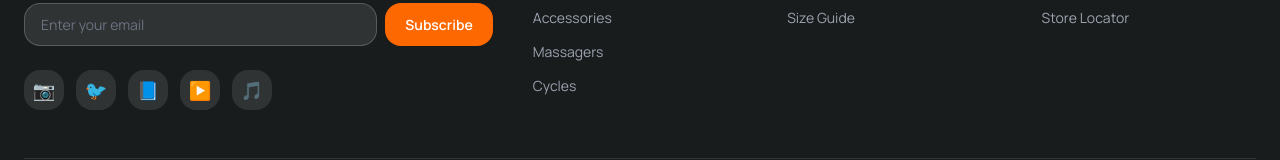
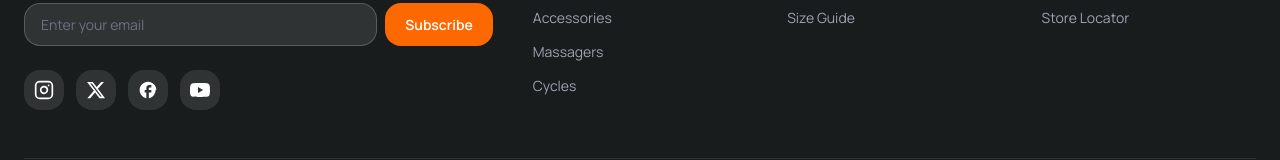
Before and after one commit to Syedathar23/devops, a React (Vite) app in the folder front/: page /shop in a window 1280 px wide. Shown: the part 1154-1314 px from the top of the page. Built offline with nearby package versions, Linux system fonts and the light colour scheme; no server answers.

Commit message:
updated product fetch without sign in

```diff
--- a/front/package.json
+++ b/front/package.json
@@ -13,6 +13,7 @@
     "lucide-react": "^0.460.0",
     "react": "^18.2.0",
     "react-dom": "^18.2.0",
+    "react-icons": "^5.6.0",
     "react-router-dom": "^6.17.0",
     "zustand": "^4.5.0"
   },
--- a/front/src/components/Footer.jsx
+++ b/front/src/components/Footer.jsx
@@ -18,11 +18,41 @@ const footerSections = [
 ];
 
 const socialLinks = [
-  { name: "Instagram", icon: "📷" },
-  { name: "Twitter", icon: "🐦" },
-  { name: "Facebook", icon: "📘" },
-  { name: "YouTube", icon: "▶️" },
-  { name: "TikTok", icon: "🎵" },
+  {
+    name: "Instagram",
+    icon: (props) => (
+      <svg className="w-5 h-5" fill="none" stroke="currentColor" strokeWidth="2" strokeLinecap="round" strokeLinejoin="round" viewBox="0 0 24 24" {...props}>
+        <rect width="20" height="20" x="2" y="2" rx="5" ry="5" />
+        <path d="M16 11.37A4 4 0 1 1 12.63 8 4 4 0 0 1 16 11.37z" />
+        <line x1="17.5" x2="17.51" y1="6.5" y2="6.5" />
+      </svg>
+    )
+  },
+  {
+    name: "Twitter",
+    icon: (props) => (
+      <svg className="w-5 h-5" fill="currentColor" viewBox="0 0 24 24" {...props}>
+        <path d="M18.244 2.25h3.308l-7.227 8.26 8.502 11.24H16.17l-5.214-6.817L4.99 21.75H1.68l7.73-8.835L1.254 2.25H8.08l4.713 6.231zm-1.161 17.52h1.833L7.084 4.126H5.117z" />
+      </svg>
+    )
+  },
+  {
+    name: "Facebook",
+    icon: (props) => (
+      <svg className="w-5 h-5" fill="currentColor" viewBox="0 0 24 24" {...props}>
+        <path d="M22 12c0-5.52-4.48-10-10-10S2 6.48 2 12c0 4.84 3.44 8.87 8 9.8V15H8v-3h2V9.5C10 7.57 11.57 6 13.5 6H16v3h-2c-.55 0-1 .45-1 1v2h3v3h-3v6.95c4.56-.93 8-4.96 8-9.75z" />
+      </svg>
+    )
+  },
+  {
+    name: "YouTube",
+    icon: (props) => (
+      <svg className="w-5 h-5" fill="currentColor" viewBox="0 0 24 24" {...props}>
+        <path d="M23.498 6.163a3.003 3.003 0 0 0-2.11-2.11C19.518 3.545 12 3.545 12 3.545s-7.518 0-9.388.508a3.003 3.003 0 0 0-2.11 2.11C0 8.033 0 12 0 12s0 3.967.502 5.837a3.003 3.003 0 0 0 2.11 2.11c1.87.508 9.388.508 9.388.508s7.518 0 9.388-.508a3.003 3.003 0 0 0 2.11-2.11C24 15.967 24 12 24 12s0-3.967-.502-5.837zM9.545 15.568V8.432L15.818 12l-6.273 3.568z" />
+      </svg>
+    )
+  }
+
 ];
 
 export default function Footer() {
@@ -71,11 +101,14 @@ export default function Footer() {
 
             {/* Social */}
             <div className="flex items-center gap-3 mt-6">
-              {socialLinks.map((s) => (
-                <button key={s.name} className="w-10 h-10 rounded-lg bg-white/10 hover:bg-primary transition-colors flex items-center justify-center text-lg" aria-label={s.name} title={s.name}>
-                  {s.icon}
-                </button>
-              ))}
+              {socialLinks.map((s) => {
+                const Icon = s.icon;
+                return (
+                  <button key={s.name} className="w-10 h-10 rounded-lg bg-white/10 hover:bg-primary transition-colors flex items-center justify-center text-lg" aria-label={s.name} title={s.name}>
+                    <Icon size={20} />
+                  </button>
+                );
+              })}
             </div>
           </div>
 
--- a/front/src/components/Header.jsx
+++ b/front/src/components/Header.jsx
@@ -9,7 +9,7 @@ import { useAuth } from "../context/AuthContext";
 const navStructure = [
   {
     label: "New Arrivals",
-    path: "/shop?badge=New Arrival",
+    path: "/shop",
   },
   {
     label: "Men",
--- a/front/src/pages/CatalogPage.jsx
+++ b/front/src/pages/CatalogPage.jsx
@@ -253,7 +253,7 @@ export default function CatalogPage() {
               {/* Clear Filters */}
               <button
                 onClick={clearFilters}
-                className="w-full bg-surface-container text-on-surface-variant text-body-sm font-medium py-2.5 rounded-lg hover:bg-outline-variant/30 transition-colors"
+                className="w-full bg-surface-container text-on-surface-variant text-body-sm font-medium py-2.5 rounded-lg hover:bg-outline-variant/30 transition-colors hover:bg-color[#]"
               >
                 Clear Filters
               </button>
@@ -294,8 +294,7 @@ export default function CatalogPage() {
                 <div className="flex items-center bg-surface-container rounded-lg p-1">
                   <button
                     onClick={() => setViewMode("grid")}
-                    className={`p-1.5 rounded-md transition-colors ${
-                      viewMode === "grid"
+                    className={`p-1.5 rounded-md transition-colors ${viewMode === "grid"
                         ? "bg-white shadow-soft text-primary"
                         : "text-outline hover:text-on-surface"
                       }`}
@@ -305,8 +304,7 @@ export default function CatalogPage() {
                   </button>
                   <button
                     onClick={() => setViewMode("list")}
-                    className={`p-1.5 rounded-md transition-colors ${
-                      viewMode === "list"
+                    className={`p-1.5 rounded-md transition-colors ${viewMode === "list"
                         ? "bg-white shadow-soft text-primary"
                         : "text-outline hover:text-on-surface"
                       }`}
@@ -373,8 +371,7 @@ export default function CatalogPage() {
                     <button
                       key={page}
                       onClick={() => setCurrentPage(page)}
-                      className={`w-10 h-10 rounded-lg text-body-sm font-medium transition-colors ${
-                        currentPage === page
+                      className={`w-10 h-10 rounded-lg text-body-sm font-medium transition-colors ${currentPage === page
                           ? "bg-primary text-white"
                           : "text-on-surface-variant hover:bg-surface-container"
                         }`}
--- a/front/src/pages/CheckoutPage.jsx
+++ b/front/src/pages/CheckoutPage.jsx
@@ -107,7 +107,7 @@ export default function CheckoutPage() {
 
   const handleProceedToBuy = () => {
     if (!user) {
-      addToast("Please sign in first to place an order.", "warning");
+      addToast("In order to place an order you need to sign in", "warning");
       navigate('/auth', { state: { from: '/checkout' } });
       return;
     }
```
Also changed, not shown: 2 other files (tests, documents, lock files or other folders). Lines whose indentation alone changed are shown as unchanged.
